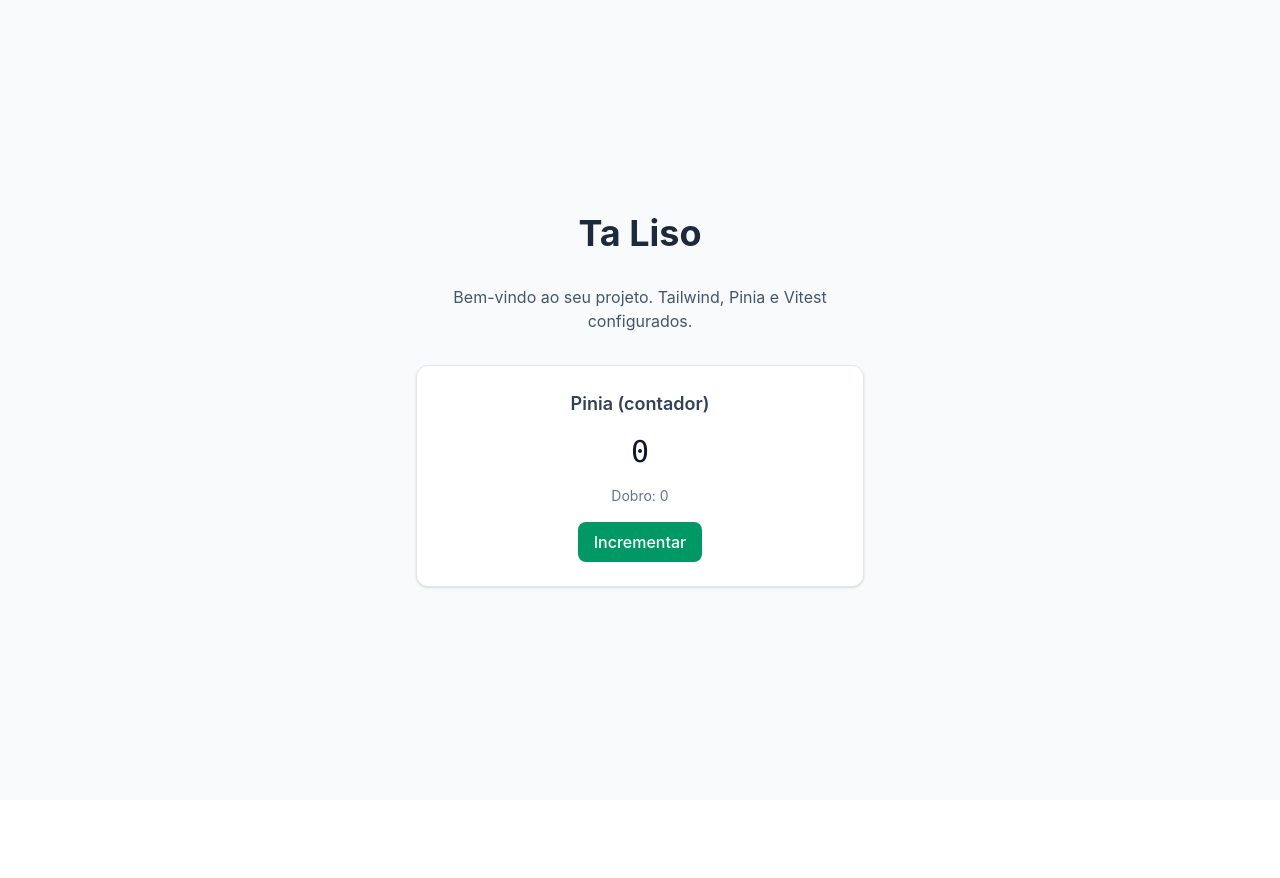
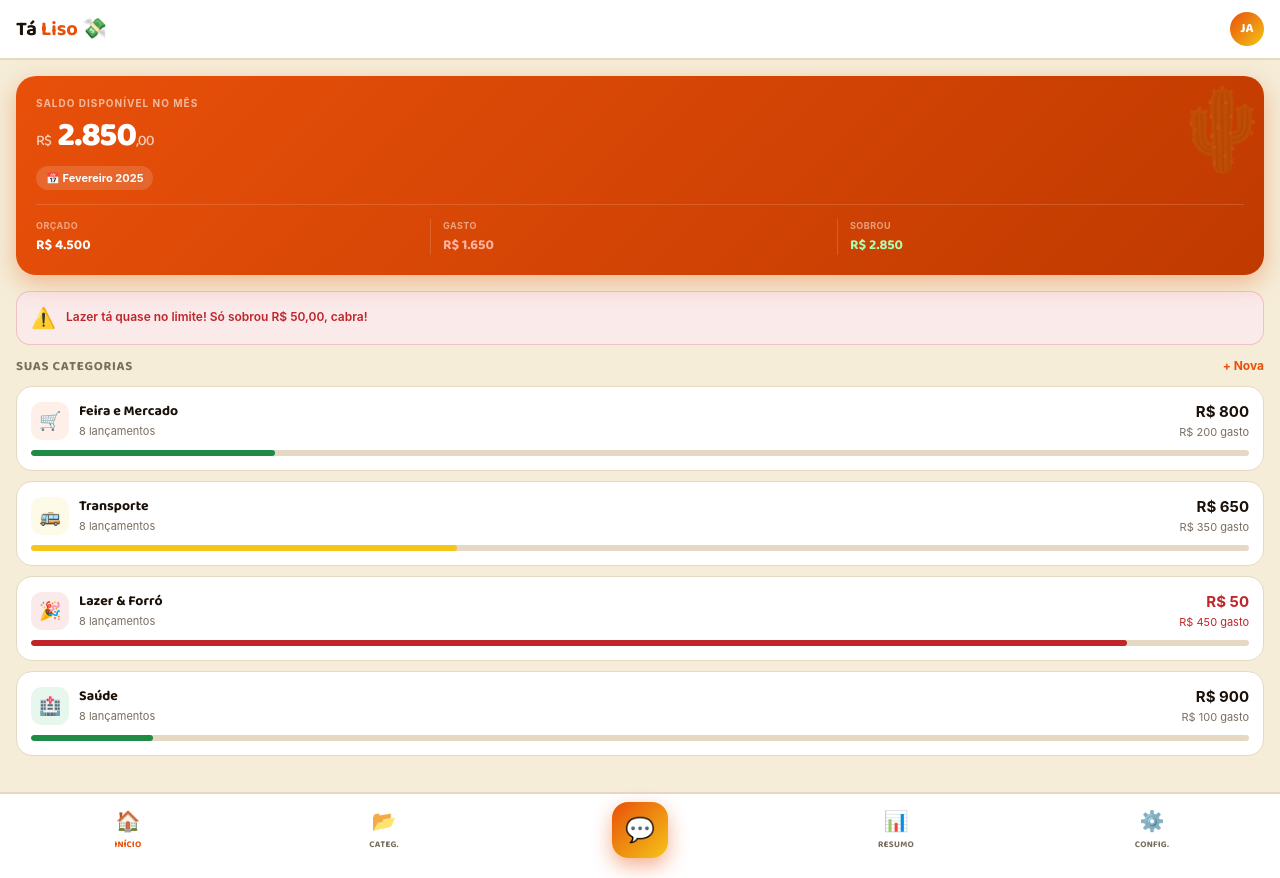
Before and after one commit to lgustavosoftwareengineer/web-ta-liso-app, a Vue app: page / in a window 1280 px wide. Before the commit the page ends 800 px from the top, so only its background shows below. Built offline with nearby package versions, Linux system fonts and the light colour scheme.

Commit message:
feat: add bottom navigation and new views for categories, chat, resumo, and configuracoes; remove ta-liso-app-mockup.html

```diff
--- /dev/null
+++ b/src/components/BottomNav.vue
@@ -0,0 +1,62 @@
+<script setup lang="ts">
+import { RouterLink, useRoute } from 'vue-router'
+
+const route = useRoute()
+
+function isActive(name: string) {
+  return route.name === name
+}
+</script>
+
+<template>
+  <nav
+    class="flex items-end shrink-0 pt-2 pb-5 border-t-2 border-[#E5D9C3]"
+    style="background: #fff"
+  >
+    <RouterLink
+      to="/"
+      class="flex-1 flex flex-col items-center gap-0.5 py-1.5 text-[9px] font-bold uppercase tracking-wide transition-colors"
+      style="font-family: 'Baloo 2', cursive"
+      :style="{ color: isActive('home') ? '#E8500A' : '#7A6E5F' }"
+    >
+      <span class="text-xl">🏠</span>
+      Início
+    </RouterLink>
+    <RouterLink
+      to="/categorias"
+      class="flex-1 flex flex-col items-center gap-0.5 py-1.5 text-[9px] font-bold uppercase tracking-wide transition-colors hover:text-[#1A1008]"
+      style="font-family: 'Baloo 2', cursive"
+      :style="{ color: isActive('categorias') ? '#E8500A' : '#7A6E5F' }"
+    >
+      <span class="text-xl">📂</span>
+      Categ.
+    </RouterLink>
+    <div class="flex-1 flex justify-center items-start">
+      <RouterLink
+        to="/chat"
+        class="w-14 h-14 rounded-2xl flex items-center justify-center text-2xl -mt-6 shadow-lg transition-transform hover:-translate-y-0.5"
+        style="background: linear-gradient(135deg, #E8500A 0%, #F5C518 100%); box-shadow: 0 8px 20px rgba(232,80,10,0.45)"
+      >
+        💬
+      </RouterLink>
+    </div>
+    <RouterLink
+      to="/resumo"
+      class="flex-1 flex flex-col items-center gap-0.5 py-1.5 text-[9px] font-bold uppercase tracking-wide transition-colors hover:text-[#1A1008]"
+      style="font-family: 'Baloo 2', cursive"
+      :style="{ color: isActive('resumo') ? '#E8500A' : '#7A6E5F' }"
+    >
+      <span class="text-xl">📊</span>
+      Resumo
+    </RouterLink>
+    <RouterLink
+      to="/configuracoes"
+      class="flex-1 flex flex-col items-center gap-0.5 py-1.5 text-[9px] font-bold uppercase tracking-wide transition-colors hover:text-[#1A1008]"
+      style="font-family: 'Baloo 2', cursive"
+      :style="{ color: isActive('configuracoes') ? '#E8500A' : '#7A6E5F' }"
+    >
+      <span class="text-xl">⚙️</span>
+      Config.
+    </RouterLink>
+  </nav>
+</template>
--- /dev/null
+++ b/src/views/CategoriesView.vue
@@ -0,0 +1,15 @@
+<script setup lang="ts">
+import BottomNav from '@/components/BottomNav.vue'
+</script>
+
+<template>
+  <div class="min-h-screen flex flex-col bg-[#F5EDD8]">
+    <header class="flex items-center justify-between px-4 py-3 shrink-0 border-b-2 border-[#E5D9C3] bg-white">
+      <span class="text-xl font-extrabold text-[#1A1008]" style="font-family: 'Baloo 2', cursive">Categorias</span>
+    </header>
+    <main class="flex-1 overflow-y-auto p-4">
+      <p class="text-[#7A6E5F]">Página de categorias (em breve).</p>
+    </main>
+    <BottomNav />
+  </div>
+</template>
--- /dev/null
+++ b/src/views/ChatView.vue
@@ -0,0 +1,15 @@
+<script setup lang="ts">
+import BottomNav from '@/components/BottomNav.vue'
+</script>
+
+<template>
+  <div class="min-h-screen flex flex-col bg-[#F5EDD8]">
+    <header class="flex items-center justify-between px-4 py-3 shrink-0 border-b-2 border-[#E5D9C3] bg-white">
+      <span class="text-xl font-extrabold text-[#1A1008]" style="font-family: 'Baloo 2', cursive">Chat</span>
+    </header>
+    <main class="flex-1 overflow-y-auto p-4">
+      <p class="text-[#7A6E5F]">Assistente (em breve).</p>
+    </main>
+    <BottomNav />
+  </div>
+</template>
--- /dev/null
+++ b/src/views/ConfiguracoesView.vue
@@ -0,0 +1,15 @@
+<script setup lang="ts">
+import BottomNav from '@/components/BottomNav.vue'
+</script>
+
+<template>
+  <div class="min-h-screen flex flex-col bg-[#F5EDD8]">
+    <header class="flex items-center justify-between px-4 py-3 shrink-0 border-b-2 border-[#E5D9C3] bg-white">
+      <span class="text-xl font-extrabold text-[#1A1008]" style="font-family: 'Baloo 2', cursive">Configurações</span>
+    </header>
+    <main class="flex-1 overflow-y-auto p-4">
+      <p class="text-[#7A6E5F]">Configurações (em breve).</p>
+    </main>
+    <BottomNav />
+  </div>
+</template>
--- a/src/views/HomeView.vue
+++ b/src/views/HomeView.vue
@@ -1,37 +1,132 @@
 <script setup lang="ts">
-import { useCounterStore } from '@/stores/counter'
+import { RouterLink } from 'vue-router'
+import BottomNav from '@/components/BottomNav.vue'
 
-const counter = useCounterStore()
+const categories = [
+  { name: 'Feira e Mercado', icon: '🛒', iconBg: '#FEF0E8', balance: 'R$ 800', used: 'R$ 200 gasto', pct: 20, barColor: '#1E8C45', isOver: false },
+  { name: 'Transporte', icon: '🚌', iconBg: '#FEFAE8', balance: 'R$ 650', used: 'R$ 350 gasto', pct: 35, barColor: '#F5C518', isOver: false },
+  { name: 'Lazer & Forró', icon: '🎉', iconBg: '#FAEAEA', balance: 'R$ 50', used: 'R$ 450 gasto', pct: 90, barColor: '#C0252A', isOver: true },
+  { name: 'Saúde', icon: '🏥', iconBg: '#E8F7EE', balance: 'R$ 900', used: 'R$ 100 gasto', pct: 10, barColor: '#1E8C45', isOver: false },
+]
 </script>
 
 <template>
-  <div class="min-h-screen bg-slate-50 flex flex-col items-center justify-center p-6">
-    <main class="max-w-md w-full text-center space-y-8">
-      <h1 class="text-4xl font-bold text-slate-800">
-        Ta Liso
-      </h1>
-      <p class="text-slate-600">
-        Bem-vindo ao seu projeto. Tailwind, Pinia e Vitest configurados.
-      </p>
+  <div class="min-h-screen flex flex-col bg-[#F5EDD8]">
+    <!-- App header -->
+    <header
+      class="flex items-center justify-between px-4 py-3 shrink-0 border-b-2 border-[#E5D9C3]"
+      style="background: #fff"
+    >
+      <div class="font-bold text-[#1A1008] text-xl leading-none" style="font-family: 'Baloo 2', cursive">
+        Tá <span style="color: #E8500A">Liso</span> 💸
+      </div>
+      <div
+        class="w-[34px] h-[34px] rounded-full flex items-center justify-center text-white text-[13px] font-bold shrink-0"
+        style="font-family: 'Baloo 2', cursive; background: linear-gradient(135deg, #E8500A 0%, #F5C518 100%)"
+      >
+        JA
+      </div>
+    </header>
 
-      <section class="bg-white rounded-xl shadow-sm border border-slate-200 p-6 space-y-4">
-        <h2 class="text-lg font-semibold text-slate-700">
-          Pinia (contador)
-        </h2>
-        <p class="text-3xl font-mono text-slate-900">
-          {{ counter.count }}
+    <!-- Scrollable content -->
+    <main class="flex-1 overflow-y-auto px-4 py-4">
+      <!-- Summary card -->
+      <div
+        class="rounded-[20px] p-5 mb-4 relative overflow-hidden"
+        style="background: linear-gradient(135deg, #E8500A 0%, #C03A00 100%); box-shadow: 0 8px 24px rgba(232,80,10,0.35)"
+      >
+        <span class="absolute text-[80px] -top-2 -right-2 opacity-[0.12]">🌵</span>
+        <div class="text-[10px] text-white/60 uppercase tracking-widest font-bold mb-1">
+          Saldo disponível no mês
+        </div>
+        <div class="text-white text-[34px] font-extrabold leading-tight tracking-tight" style="font-family: 'Baloo 2', cursive">
+          <span class="text-[15px] font-medium opacity-70">R$</span> 2.850<span class="text-[15px] font-medium opacity-70">,00</span>
+        </div>
+        <div
+          class="inline-flex items-center gap-1.5 rounded-full py-1 px-2.5 mt-2 text-[11px] font-bold text-white"
+          style="background: rgba(255,255,255,0.15); backdrop-filter: blur(4px)"
+        >
+          📅 Fevereiro 2025
+        </div>
+        <div class="flex gap-0 mt-3.5 pt-3.5 border-t border-white/15">
+          <div class="flex-1">
+            <div class="text-[9px] text-white/50 uppercase tracking-wider font-bold mb-0.5">Orçado</div>
+            <div class="text-sm font-bold text-white" style="font-family: 'Baloo 2', cursive">R$ 4.500</div>
+          </div>
+          <div class="flex-1 border-l border-white/15 pl-3">
+            <div class="text-[9px] text-white/50 uppercase tracking-wider font-bold mb-0.5">Gasto</div>
+            <div class="text-sm font-bold text-[#FFB3A0]" style="font-family: 'Baloo 2', cursive">R$ 1.650</div>
+          </div>
+          <div class="flex-1 border-l border-white/15 pl-3">
+            <div class="text-[9px] text-white/50 uppercase tracking-wider font-bold mb-0.5">Sobrou</div>
+            <div class="text-sm font-bold text-[#A8FFB3]" style="font-family: 'Baloo 2', cursive">R$ 2.850</div>
+          </div>
+        </div>
+      </div>
+
+      <!-- Alert -->
+      <div
+        class="rounded-[14px] p-3 px-3.5 flex items-center gap-2.5 mb-3 border"
+        style="background: #FAEAEA; border-color: rgba(192,37,42,0.2)"
+      >
+        <span class="text-xl">⚠️</span>
+        <p class="text-xs font-semibold text-[#C0252A] leading-snug">
+          Lazer tá quase no limite! Só sobrou R$ 50,00, cabra!
         </p>
-        <p class="text-sm text-slate-500">
-          Dobro: {{ counter.doubleCount }}
-        </p>
-        <button
-          type="button"
-          class="px-4 py-2 bg-emerald-600 text-white font-medium rounded-lg hover:bg-emerald-700 transition-colors"
-          @click="counter.increment()"
+      </div>
+
+      <!-- Section: Suas Categorias -->
+      <div class="flex justify-between items-center mb-2.5">
+        <span
+          class="text-[13px] font-bold text-[#7A6E5F] uppercase tracking-wider"
+          style="font-family: 'Baloo 2', cursive"
         >
-          Incrementar
-        </button>
-      </section>
+          Suas Categorias
+        </span>
+        <RouterLink to="/categorias" class="text-xs font-bold text-[#E8500A] cursor-pointer">
+          + Nova
+        </RouterLink>
+      </div>
+      <div class="flex flex-col gap-2.5 mb-5">
+        <div
+          v-for="cat in categories"
+          :key="cat.name"
+          class="rounded-2xl p-3.5 border cursor-pointer transition-all hover:-translate-y-px hover:shadow-md bg-white"
+          style="border-color: #E5D9C3"
+        >
+          <div class="flex justify-between items-center mb-2.5">
+            <div class="flex items-center gap-2.5">
+              <div
+                class="w-[38px] h-[38px] rounded-[11px] flex items-center justify-center text-lg shrink-0"
+                :style="{ background: cat.iconBg }"
+              >
+                {{ cat.icon }}
+              </div>
+              <div>
+                <div class="text-sm font-bold text-[#1A1008]" style="font-family: 'Baloo 2', cursive">{{ cat.name }}</div>
+                <div class="text-[11px] text-[#7A6E5F] mt-0.5">8 lançamentos</div>
+              </div>
+            </div>
+            <div class="text-right">
+              <div
+                class="text-[15px] font-bold"
+                :style="{ color: cat.isOver ? '#C0252A' : '#1A1008', fontFamily: 'Baloo 2, cursive' }"
+              >
+                {{ cat.balance }}
+              </div>
+              <div class="text-[11px]" :style="{ color: cat.isOver ? '#C0252A' : '#7A6E5F' }">{{ cat.used }}</div>
+            </div>
+          </div>
+          <div class="h-1.5 rounded-full overflow-hidden" style="background: #E5D9C3">
+            <div
+              class="h-full rounded-full transition-all"
+              :style="{ width: cat.pct + '%', background: cat.barColor }"
+            />
+          </div>
+        </div>
+      </div>
     </main>
+
+    <BottomNav />
   </div>
 </template>
--- a/src/views/LoginView.vue
+++ b/src/views/LoginView.vue
@@ -55,7 +55,7 @@ function sendCode() {
       </div>
 
       <!-- Spacer -->
-      <div class="flex-1 min-h-[4rem]" />
+      <div class="flex-1 min-h-16" />
 
       <!-- Login form -->
       <div class="space-y-4">
@@ -74,7 +74,7 @@ function sendCode() {
             v-model="email"
             type="email"
             placeholder="joao@email.com"
-            class="w-full rounded-xl px-4 py-3.5 text-sm text-white placeholder:text-white/40 bg-white/[0.08] border border-white/20 outline-none transition-colors focus:border-[#F5C518]"
+            class="w-full rounded-xl px-4 py-3.5 text-sm text-white placeholder:text-white/40 bg-white/8 border border-white/20 outline-none transition-colors focus:border-[#F5C518]"
           >
         </div>
 
--- /dev/null
+++ b/src/views/ResumoView.vue
@@ -0,0 +1,15 @@
+<script setup lang="ts">
+import BottomNav from '@/components/BottomNav.vue'
+</script>
+
+<template>
+  <div class="min-h-screen flex flex-col bg-[#F5EDD8]">
+    <header class="flex items-center justify-between px-4 py-3 shrink-0 border-b-2 border-[#E5D9C3] bg-white">
+      <span class="text-xl font-extrabold text-[#1A1008]" style="font-family: 'Baloo 2', cursive">Resumo</span>
+    </header>
+    <main class="flex-1 overflow-y-auto p-4">
+      <p class="text-[#7A6E5F]">Resumo financeiro (em breve).</p>
+    </main>
+    <BottomNav />
+  </div>
+</template>
```
Also changed, not shown: src/router/index.ts (+8 -0 lines), 2 other files (tests, documents, lock files or other folders).
